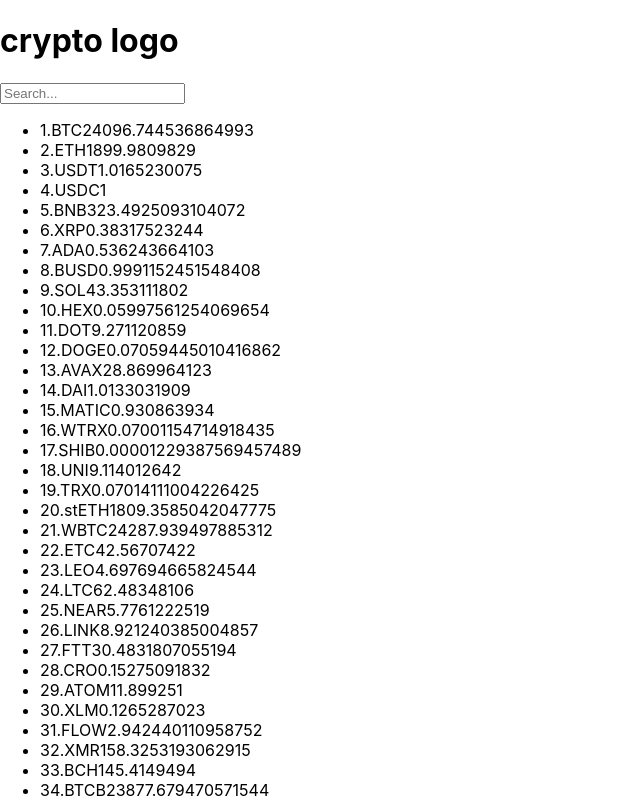
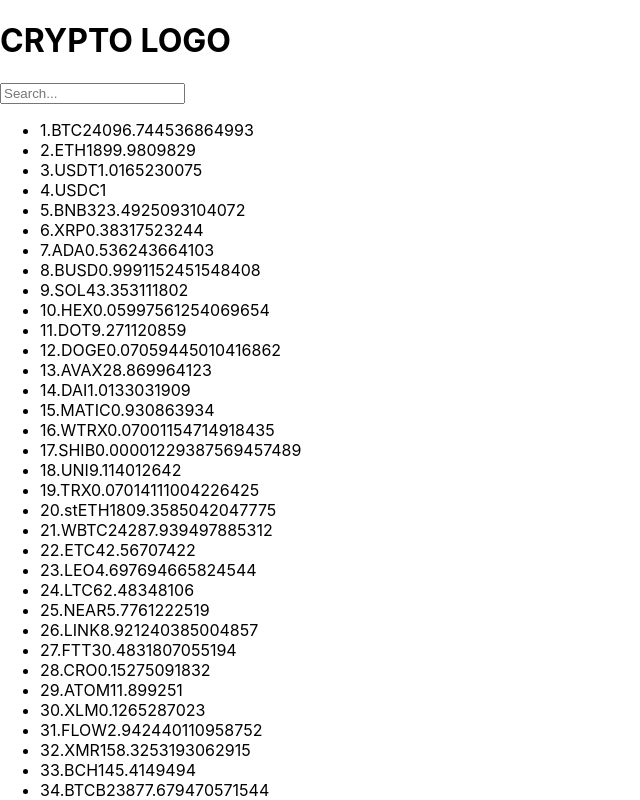
Before and after one commit to b1ackbunny/Crypto-task, a React (Create React App) app: page / in a window 1280 px wide. Shown: the top 800 px of the page, without its empty margins (0-640 px from the left). Built offline with nearby package versions, Linux system fonts and the light colour scheme.

Commit message:
added: import Logo

```diff
--- a/src/components/Crypto/Crypto.jsx
+++ b/src/components/Crypto/Crypto.jsx
@@ -1,4 +1,5 @@
 import React, { Component } from 'react';
+import Logo from './Logo/Logo';
 import data from './data.json'
 
 class Crypto extends Component {
@@ -21,7 +22,7 @@
     const { inputValue } = this.state;
     return (
       <div>
-        <h1> crypto logo</h1>
+        <Logo/>
 
         <form>
           <label>
```
